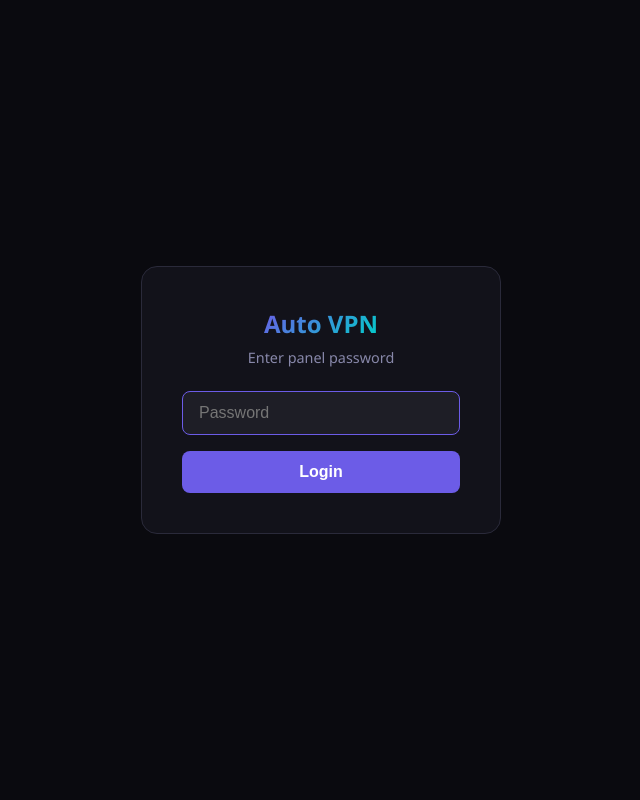
After one commit to paradoxcalm/auto-vpn-system, a Flask app: page /login in a window 1280 px wide. The commit adds this page. Shown: the whole page, without its empty margins (319-959 px from the left). Run offline with Flask 3, Linux system fonts and the light colour scheme; parts of the project's set-up code (start-up, migrations or seed data) failed here and were passed over.

Commit message:
Fix 10 bugs found during audit
- Replace YOUR_USER with paradoxcalm everywhere
- Fix geo API parsing (ipinfo/ipapi/ip-api have different field names)
- Move keys.json save after SNI selection (was saving empty sni)
- Rename HYSTERIA_ARCH to GO_ARCH (fix crash when --warp without --hysteria)
- Fix WARP routing: only route google/netflix/openai/discord, not ALL traffic
- Fix double registration (heartbeat setup was calling API twice)
- Fix openssl process substitution for Hysteria cert generation
- Remove python3-pip dependency (broken on Ubuntu 24.04)
- Secure web panel: add login page with password protection
- Secure API: /api/nodes now requires API key (was public)
- Add log rotation for Xray (7 days)
- Add login.html download to install-panel.sh
- Add logout button to main page

Co-Authored-By: Claude Opus 4.6 <noreply@anthropic.com>

```diff
--- a/web/app.py
+++ b/web/app.py
@@ -12,16 +12,20 @@ from datetime import datetime, timezone
 from pathlib import Path
 from functools import wraps
 
-from flask import Flask, request, jsonify, render_template, abort
+from flask import Flask, request, jsonify, render_template, abort, session, redirect, url_for
 
 app = Flask(__name__)
+app.secret_key = os.environ.get("SECRET_KEY", secrets.token_urlsafe(32))
 
 DATA_DIR = Path(os.environ.get("DATA_DIR", "/opt/auto-vpn-panel/data"))
 DATA_DIR.mkdir(parents=True, exist_ok=True)
 NODES_FILE = DATA_DIR / "nodes.json"
 
-# API key for node authentication
+# API key for node authentication AND web panel access
 API_KEY = os.environ.get("API_KEY", secrets.token_urlsafe(32))
+
+# Web panel password (same as API_KEY by default, or set PANEL_PASSWORD)
+PANEL_PASSWORD = os.environ.get("PANEL_PASSWORD", API_KEY)
 
 
 def load_nodes():
@@ -93,24 +97,11 @@ def register_node():
 
 
 @app.route("/api/nodes", methods=["GET"])
+@require_api_key
 def list_nodes():
-    """Public endpoint to list all nodes (without sensitive data)."""
+    """List all nodes (requires API key — contains sensitive links)."""
     nodes = load_nodes()
-    public_nodes = []
-    for n in nodes:
-        public_nodes.append({
-            "id": n.get("id"),
-            "node_name": n.get("node_name"),
-            "country_code": n.get("country_code"),
-            "country_name": n.get("country_name"),
-            "city": n.get("city"),
-            "protocols": n.get("protocols", ["vless-reality"]),
-            "status": n.get("status", "unknown"),
-            "vless_link": n.get("vless_link"),
-            "hysteria_link": n.get("hysteria_link"),
-            "last_seen": n.get("last_seen"),
-        })
-    return jsonify(public_nodes)
+    return jsonify(nodes)
 
 
 @app.route("/api/nodes/<node_id>", methods=["DELETE"])
@@ -136,9 +127,38 @@ def heartbeat(node_id):
     return jsonify({"status": "ok"})
 
 
+# ======================== WEB AUTH ========================
+
+def require_login(f):
+    @wraps(f)
+    def decorated(*args, **kwargs):
+        if not session.get("authenticated"):
+            return redirect(url_for("login"))
+        return f(*args, **kwargs)
+    return decorated
+
+
+@app.route("/login", methods=["GET", "POST"])
+def login():
+    error = None
+    if request.method == "POST":
+        if request.form.get("password") == PANEL_PASSWORD:
+            session["authenticated"] = True
+            return redirect(url_for("index"))
+        error = "Wrong password"
+    return render_template("login.html", error=error)
+
+
+@app.route("/logout")
+def logout():
+    session.clear()
+    return redirect(url_for("login"))
+
+
 # ======================== WEB ROUTES ========================
 
 @app.route("/")
+@require_login
 def index():
     nodes = load_nodes()
     # Group by country
--- a/web/templates/index.html
+++ b/web/templates/index.html
@@ -33,6 +33,7 @@
             padding: 40px 20px 20px;
             background: linear-gradient(135deg, #0a0a1a 0%, #151530 100%);
             border-bottom: 1px solid var(--border);
+            position: relative;
         }
 
         .header h1 {
@@ -326,6 +327,7 @@
 <body>
 
 <div class="header">
+    <a href="/logout" style="position:absolute;top:16px;right:20px;color:#8888aa;font-size:0.85em;text-decoration:none;">Logout</a>
     <h1><span>Auto VPN</span> Servers</h1>
     <div class="stats">
         <div class="stat">
--- /dev/null
+++ b/web/templates/login.html
@@ -0,0 +1,85 @@
+<!DOCTYPE html>
+<html lang="en">
+<head>
+    <meta charset="UTF-8">
+    <meta name="viewport" content="width=device-width, initial-scale=1.0">
+    <title>Auto VPN — Login</title>
+    <style>
+        * { margin: 0; padding: 0; box-sizing: border-box; }
+        :root {
+            --bg: #0a0a0f;
+            --card: #12121a;
+            --border: #2a2a3a;
+            --text: #e0e0e8;
+            --accent: #6c5ce7;
+            --red: #e74c3c;
+        }
+        body {
+            font-family: 'Segoe UI', -apple-system, sans-serif;
+            background: var(--bg);
+            color: var(--text);
+            min-height: 100vh;
+            display: flex;
+            align-items: center;
+            justify-content: center;
+        }
+        .login-box {
+            background: var(--card);
+            border: 1px solid var(--border);
+            border-radius: 16px;
+            padding: 40px;
+            width: 360px;
+            text-align: center;
+        }
+        h1 { font-size: 1.5em; margin-bottom: 8px; }
+        h1 span {
+            background: linear-gradient(135deg, #6c5ce7, #00cec9);
+            -webkit-background-clip: text;
+            -webkit-text-fill-color: transparent;
+        }
+        .subtitle { color: #8888aa; font-size: 0.9em; margin-bottom: 24px; }
+        input[type="password"] {
+            width: 100%;
+            padding: 12px 16px;
+            background: rgba(255,255,255,0.05);
+            border: 1px solid var(--border);
+            border-radius: 8px;
+            color: var(--text);
+            font-size: 1em;
+            margin-bottom: 16px;
+            outline: none;
+        }
+        input:focus { border-color: var(--accent); }
+        button {
+            width: 100%;
+            padding: 12px;
+            background: var(--accent);
+            color: white;
+            border: none;
+            border-radius: 8px;
+            font-size: 1em;
+            font-weight: 600;
+            cursor: pointer;
+        }
+        button:hover { background: #5a4bd4; }
+        .error {
+            color: var(--red);
+            font-size: 0.85em;
+            margin-bottom: 12px;
+        }
+    </style>
+</head>
+<body>
+    <div class="login-box">
+        <h1><span>Auto VPN</span></h1>
+        <p class="subtitle">Enter panel password</p>
+        {% if error %}
+        <p class="error">{{ error }}</p>
+        {% endif %}
+        <form method="POST">
+            <input type="password" name="password" placeholder="Password" autofocus required>
+            <button type="submit">Login</button>
+        </form>
+    </div>
+</body>
+</html>
```
Also changed, not shown: .claude/settings.local.json, README.md, 2 other files.
